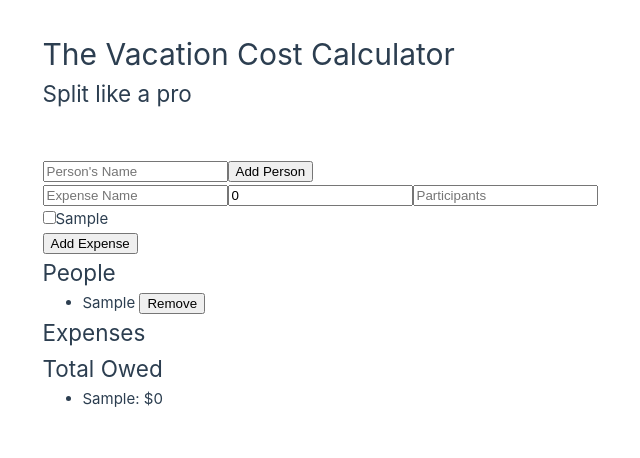
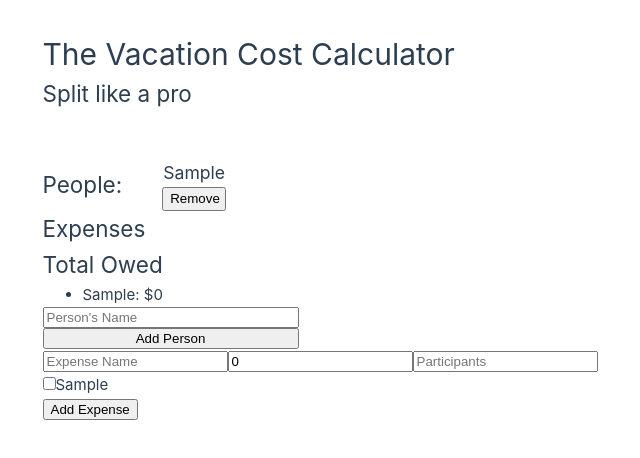
Before and after one commit to mwrowan89/Cost-Calculator, a Vue app: page / in a window 1280 px wide. Both pictures are taken after typing "Sample" into the empty fields and a click on the button "Add Person". Shown: the top 458 px of the page, without its empty margins (320-960 px from the left). Built offline with nearby package versions, Linux system fonts and the light colour scheme.

Commit message:
Added Styles

```diff
--- a/src/components/PersonInput.vue
+++ b/src/components/PersonInput.vue
@@ -1,5 +1,5 @@
 <template>
-  <div>
+  <div class="input">
     <input v-model="personName" type="text" placeholder="Person's Name">
     <button @click="addPerson">Add Person</button>
   </div>
@@ -22,3 +22,11 @@ export default {
   }
 }
 </script>
+
+<style scoped>
+.input {
+  display: flex;
+  flex-direction: column;
+  width: 20vw;
+}
+</style>
--- a/src/components/PersonList.vue
+++ b/src/components/PersonList.vue
@@ -1,10 +1,10 @@
 <template>
-    <div>
-      <h2>People</h2>
-      <ul>
-        <li v-for="(person, index) in people" :key="index">
+  <div class="people-input">
+    <h2>People:</h2>
+    <ul class="list">
+      <li class="items" v-for="(person, index) in people" :key="index">
         {{ person }}
-          <button @click="removePerson(index)">Remove</button>
+        <button class="button" @click="removePerson(index)">Remove</button>
       </li>
     </ul>
   </div>
@@ -20,3 +20,30 @@
   }
 }
 </script>
+
+<style scoped>
+.people-input {
+  display: flex;
+  align-items: center;
+  width: 20vw;
+}
+
+.list {
+  display: flex;
+  font-size: 1.1rem;
+  list-style: none;
+  justify-content: center;
+}
+
+.items {
+  display: flex;
+  flex-direction: column;
+  justify-content: center;
+  align-items: center;
+}
+
+.button {
+  height: 3vh;
+  width: 5vw;
+}
+</style>
--- a/src/views/CostCalculatorView.vue
+++ b/src/views/CostCalculatorView.vue
@@ -1,7 +1,5 @@
 <template>
   <div>
-    <person-input @add-person="addPerson"></person-input>
-    <expense-input :people="people" @add-expense="addExpense"></expense-input>
     <person-list :people="people" @remove-person="removePerson"></person-list>
     <expense-list :expenses="expenses" @remove-expense="removeExpense"></expense-list>
     <div>
@@ -12,6 +10,8 @@
         </li>
       </ul>
     </div>
+    <person-input @add-person="addPerson"></person-input>
+    <expense-input :people="people" @add-expense="addExpense"></expense-input>
   </div>
 </template>
 
```
Lines whose indentation alone changed are shown as unchanged.
